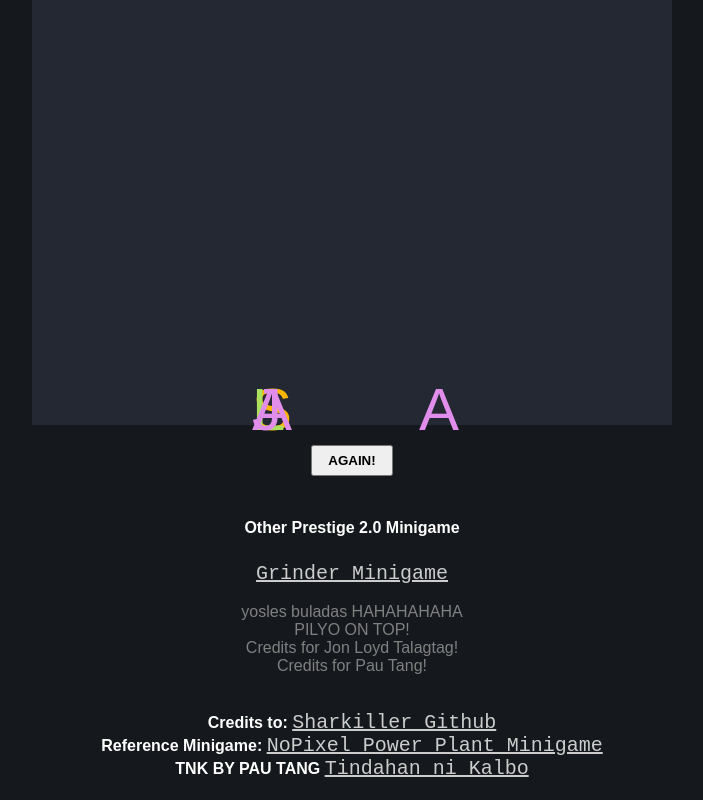
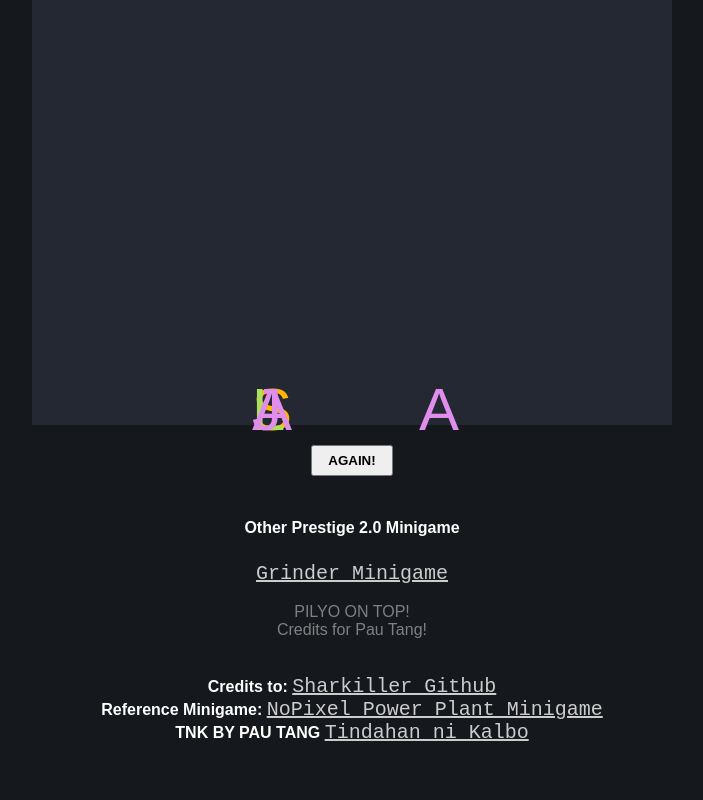
Before and after one commit to uCUTE10/thermite-prestige2.0, a plain HTML site: page thermite/index.html in a window 1280 px wide. Shown: the part 824-1624 px from the top of the page, without its empty margins (288-991 px from the left). After the commit the page ends 1588 px from the top, so only its background shows below. Drawn offline with Linux system fonts and the light colour scheme; a script that the page names is missing.

Commit message:
Update index.html

```diff
--- a/thermite/index.html
+++ b/thermite/index.html
@@ -79,13 +79,7 @@
             <span class="wallet"><br><br>
                 <a href="https://loydie16.github.io/Prestige2.0-GrinderMinigame/" target="_blank">Grinder Minigame</a></span><br><br>
             <span>
-            yosles buladas HAHAHAHAHA
-            </span><br>
-            <span>
             PILYO ON TOP!
-            </span>
-            <span><br>
-                Credits for Jon Loyd Talagtag!
             </span>
             <span><br>
                 Credits for Pau Tang!
```
